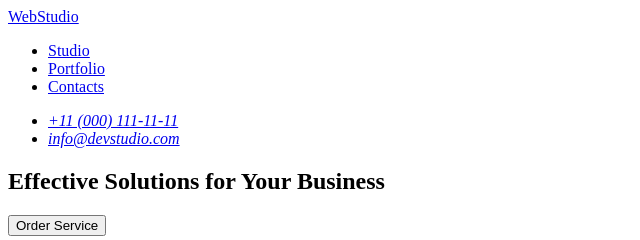
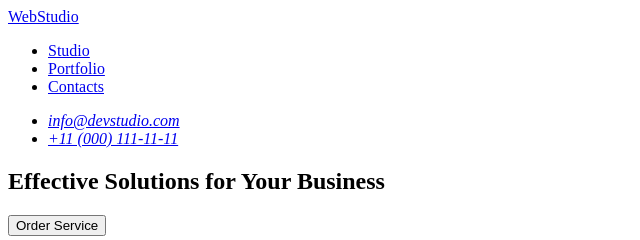
Before and after one commit to dolegovna16/goit-markup-hm01, a plain HTML site: page index.html in a window 1280 px wide. Shown: the top 240 px of the page, 0-640 px from the left. Drawn offline with Linux system fonts and the light colour scheme.

Commit message:
виправила хедер
хедер

```diff
--- a/index.html
+++ b/index.html
@@ -17,11 +17,16 @@
         </nav>
         <address>
           <ul>
-                  <li><a href="tel:+110001111111">+11 (000) 111-11-11</a></li>
-                  <li><a href="mailto:info@devstudio.com">info@devstudio.com</a></li>
+            <li>
+              <a href="mailto:info@devstudio.com">info@devstudio.com</a>
+            </li>
+            <li>
+              <a href="tel:+110001111111">+11 (000) 111-11-11</a>
+            </li>
           </ul>
         </address>
       </header>
+
     <main>
         <section>
             <h1>Effective Solutions for Your Business</h1>
```
Lines whose indentation alone changed are shown as unchanged.
